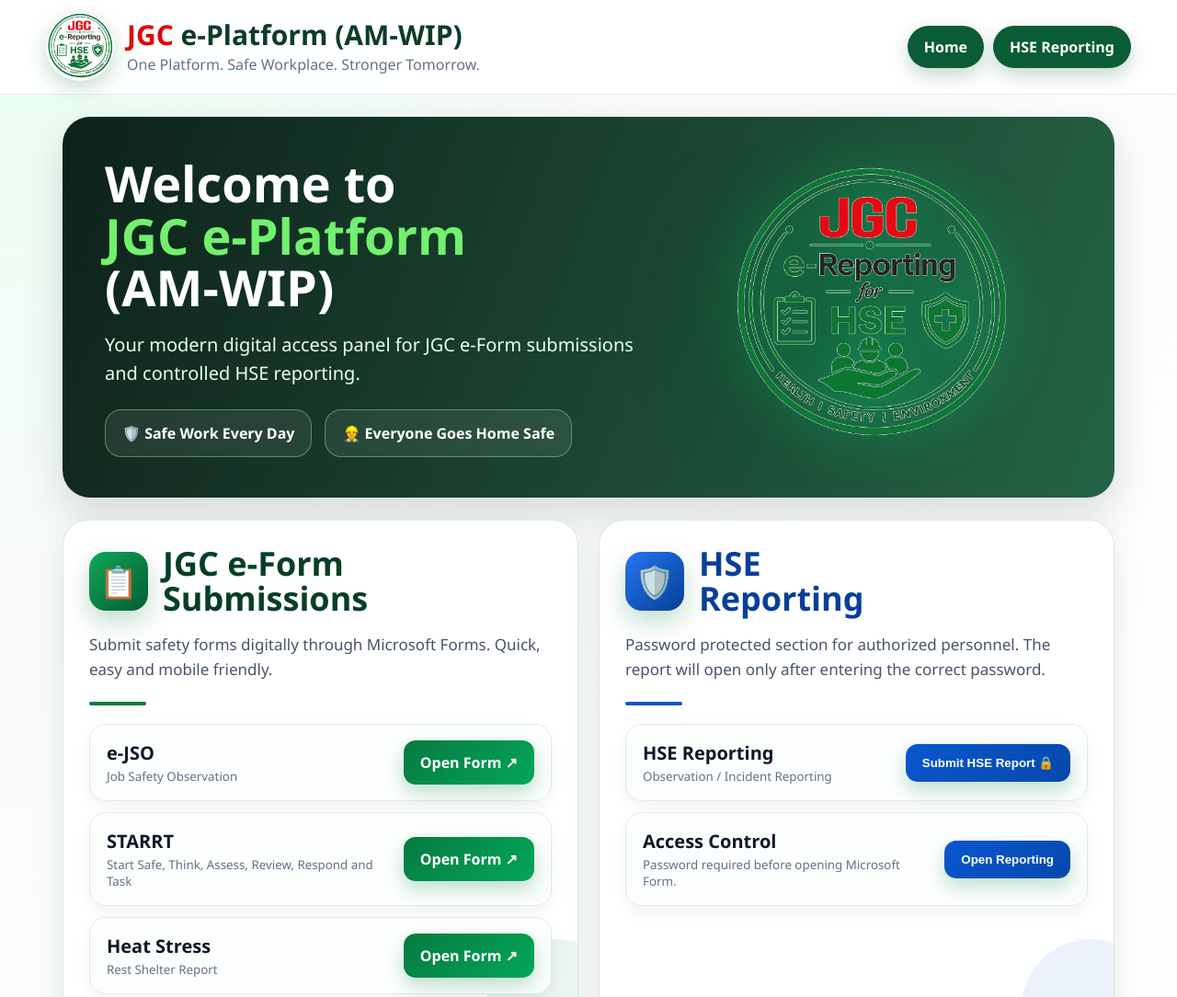
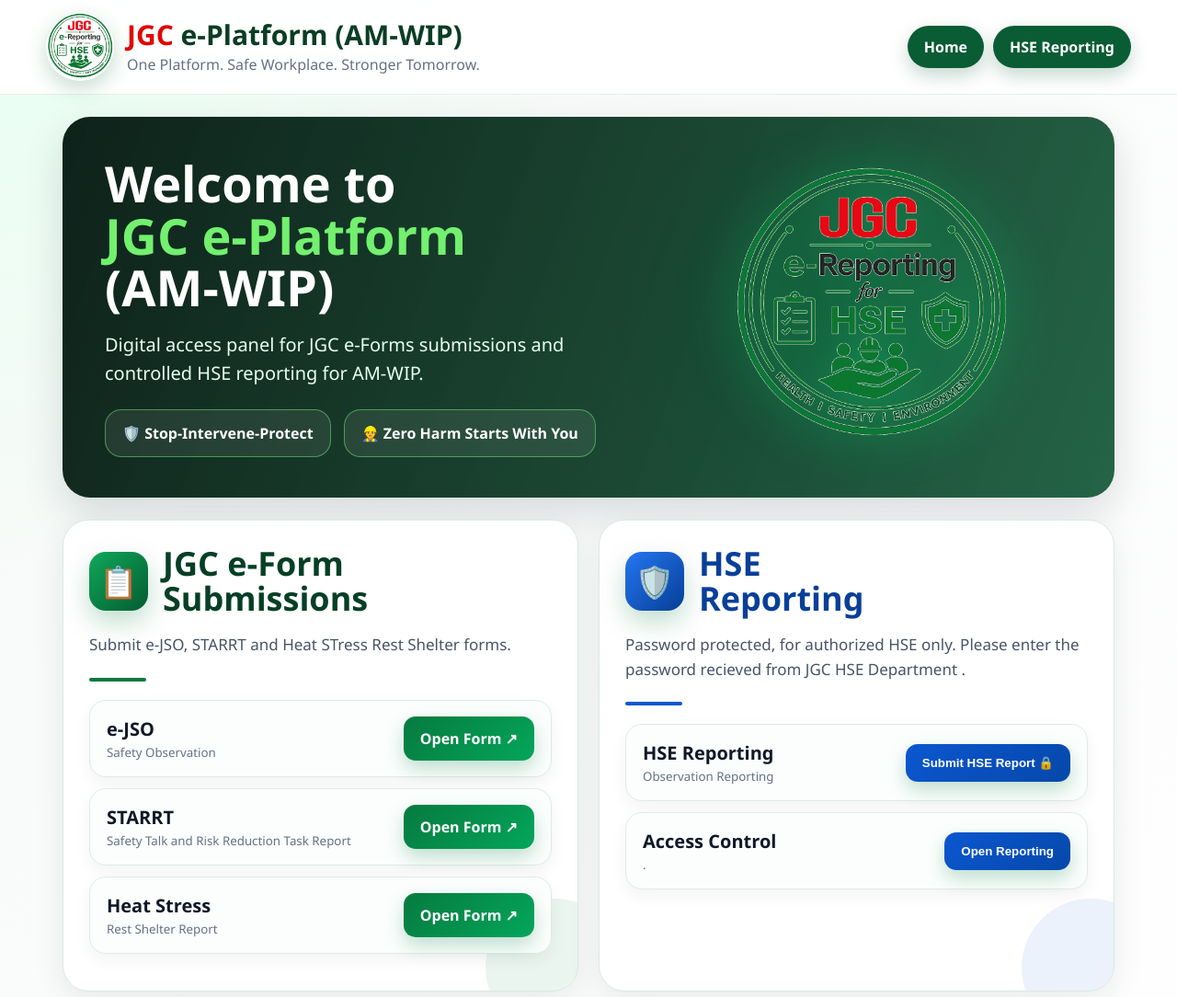
Before and after one commit to farifaraz/JGC-AM-WIP-HSE-e-Reporting, a website: page index.html in a window 1280 px wide. Shown: the top 1084 px of the page at 92% size. Drawn offline with Linux system fonts and the light colour scheme.

Commit message:
Update index.html

```diff
--- a/index.html
+++ b/index.html
@@ -54,8 +54,8 @@
     <div class="hero-inner">
       <div>
         <h2>Welcome to<br><span>JGC e-Platform</span><br>(AM-WIP)</h2>
-        <p>Your modern digital access panel for JGC e-Form submissions and controlled HSE reporting.</p>
-        <div class="chips"><div class="chip">🛡️ Safe Work Every Day</div><div class="chip">👷 Everyone Goes Home Safe</div></div>
+        <p>Digital access panel for JGC e-Forms submissions and controlled HSE reporting for AM-WIP.</p>
+        <div class="chips"><div class="chip">🛡️ Stop-Intervene-Protect</div><div class="chip">👷 Zero Harm Starts With You</div></div>
       </div>
       <img class="hero-logo" src="logo.webp" alt="JGC HSE Logo">
     </div>
@@ -64,17 +64,17 @@
   <section class="grid">
     <div class="card" id="forms">
       <div class="card-head"><div class="icon">📋</div><h3>JGC e-Form<br>Submissions</h3></div>
-      <p>Submit safety forms digitally through Microsoft Forms. Quick, easy and mobile friendly.</p><div class="mini-line"></div>
-      <div class="item"><div><strong>e-JSO</strong><small>Job Safety Observation</small></div><a class="btn" target="_blank" href="https://forms.office.com/Pages/ResponsePage.aspx?id=hT3hNJc93UOVIYH27Q_bXRR73pEjVSpLqk2is-jxrrNUOFozSlpGVFFOQTg3NTVLT1ZXWE5WU05JSi4u">Open Form ↗</a></div>
-      <div class="item"><div><strong>STARRT</strong><small>Start Safe, Think, Assess, Review, Respond and Task</small></div><a class="btn" target="_blank" href="https://forms.office.com/Pages/ResponsePage.aspx?id=hT3hNJc93UOVIYH27Q_bXRR73pEjVSpLqk2is-jxrrNURDhaMUxOM1cyQktENkczUkxNQjA3RVE3OC4u">Open Form ↗</a></div>
+      <p>Submit e-JSO, STARRT and Heat STress Rest Shelter forms.</p><div class="mini-line"></div>
+      <div class="item"><div><strong>e-JSO</strong><small>Safety Observation</small></div><a class="btn" target="_blank" href="https://forms.office.com/Pages/ResponsePage.aspx?id=hT3hNJc93UOVIYH27Q_bXRR73pEjVSpLqk2is-jxrrNUOFozSlpGVFFOQTg3NTVLT1ZXWE5WU05JSi4u">Open Form ↗</a></div>
+      <div class="item"><div><strong>STARRT</strong><small>Safety Talk and Risk Reduction Task Report</small></div><a class="btn" target="_blank" href="https://forms.office.com/Pages/ResponsePage.aspx?id=hT3hNJc93UOVIYH27Q_bXRR73pEjVSpLqk2is-jxrrNURDhaMUxOM1cyQktENkczUkxNQjA3RVE3OC4u">Open Form ↗</a></div>
       <div class="item"><div><strong>Heat Stress</strong><small>Rest Shelter Report</small></div><a class="btn" target="_blank" href="https://forms.office.com/Pages/ResponsePage.aspx?id=hT3hNJc93UOVIYH27Q_bXRR73pEjVSpLqk2is-jxrrNUNlA3Ulk3NEg1RzBQOUlPN0RaRFAyUVlaUC4u">Open Form ↗</a></div>
     </div>
 
     <div class="card blue" id="hse">
       <div class="card-head"><div class="icon">🛡️</div><h3>HSE<br>Reporting</h3></div>
-      <p>Password protected section for authorized personnel. The report will open only after entering the correct password.</p><div class="mini-line"></div>
-      <div class="item"><div><strong>HSE Reporting</strong><small>Observation / Incident Reporting</small></div><button class="btn" type="button" onclick="openHSE()">Submit HSE Report 🔒</button></div>
-      <div class="item"><div><strong>Access Control</strong><small>Password required before opening Microsoft Form.</small></div><button class="btn" type="button" onclick="openHSE()">Open Reporting</button></div>
+      <p>Password protected, for authorized HSE only. Please enter the password recieved from JGC HSE Department .</p><div class="mini-line"></div>
+      <div class="item"><div><strong>HSE Reporting</strong><small>Observation Reporting</small></div><button class="btn" type="button" onclick="openHSE()">Submit HSE Report 🔒</button></div>
+      <div class="item"><div><strong>Access Control</strong><small>.</small></div><button class="btn" type="button" onclick="openHSE()">Open Reporting</button></div>
     </div>
   </section>
 
@@ -92,7 +92,7 @@
 
 <script>
   function openHSE(){
-    const password = prompt('Enter HSE Reporting Password');
+    const password = prompt('Enter the  Password');
     if(password === 'JGC123'){
       window.open('https://forms.office.com/Pages/ResponsePage.aspx?id=hT3hNJc93UOVIYH27Q_bXRR73pEjVSpLqk2is-jxrrNUNldNVkUwVDEwMzFKUFpJTEJSMUZDRTkyQS4u','_blank','noopener');
     }else if(password !== null){
```
